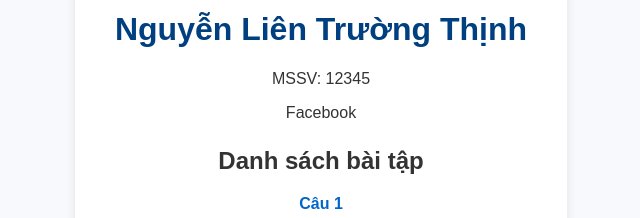
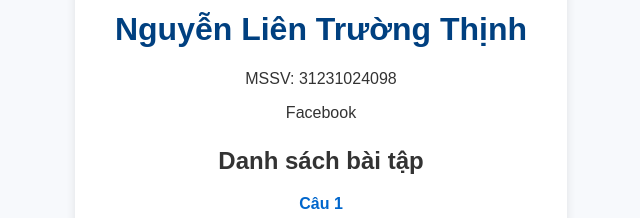
Before and after one commit to thinhnguyen31231024098-create/31231024098-2, a plain HTML site: page index.html in a window 1280 px wide. Shown: the part 230-448 px from the top of the page, 319-959 px from the left. Drawn offline with Linux system fonts and the light colour scheme.

Commit message:
Update index.html

```diff
--- a/index.html
+++ b/index.html
@@ -66,7 +66,7 @@
   <div class="profile">
     <img src="https://scontent.fsgn2-5.fna.fbcdn.net/v/t39.30808-1/564061831_4063551340573451_5330812611837916993_n.jpg?stp=dst-jpg_s200x200_tt6&_nc_cat=104&ccb=1-7&_nc_sid=e99d92&_nc_eui2=AeF5FGoRR8zcmxtDOC7yaNLnEjBZwETGULASMFnARMZQsDk4gj1-v0LC2zQAj8m8fMSCt46kCUxi4XVGo-fhcT2Q&_nc_ohc=Gu9-sQ3sGWkQ7kNvwFnmBqY&_nc_oc=AdlhZcANAmPUL7ZhaKMvwdR7oYeFNEC8-VRYB5KpLwhAGK2uSzxWSsHKxu1auyGT_X6DxO_BAASbJefSH1p7K_6J&_nc_zt=24&_nc_ht=scontent.fsgn2-5.fna&_nc_gid=AyoGMHm7UG-gGRQn8Auzkg&oh=00_AffW89ZzSaQI1LriBosdzfnDw3ML_Q0sALzDK20YtBrWww&oe=68FE4965">
     <h1>Nguyễn Liên Trường Thịnh</h1>
-    <p>MSSV: 12345</p>
+    <p>MSSV: 31231024098</p>
 
     <div class="social">
       <a href="https://www.facebook.com/thinh.nguyen.809262" target="_blank">Facebook</a>
```
